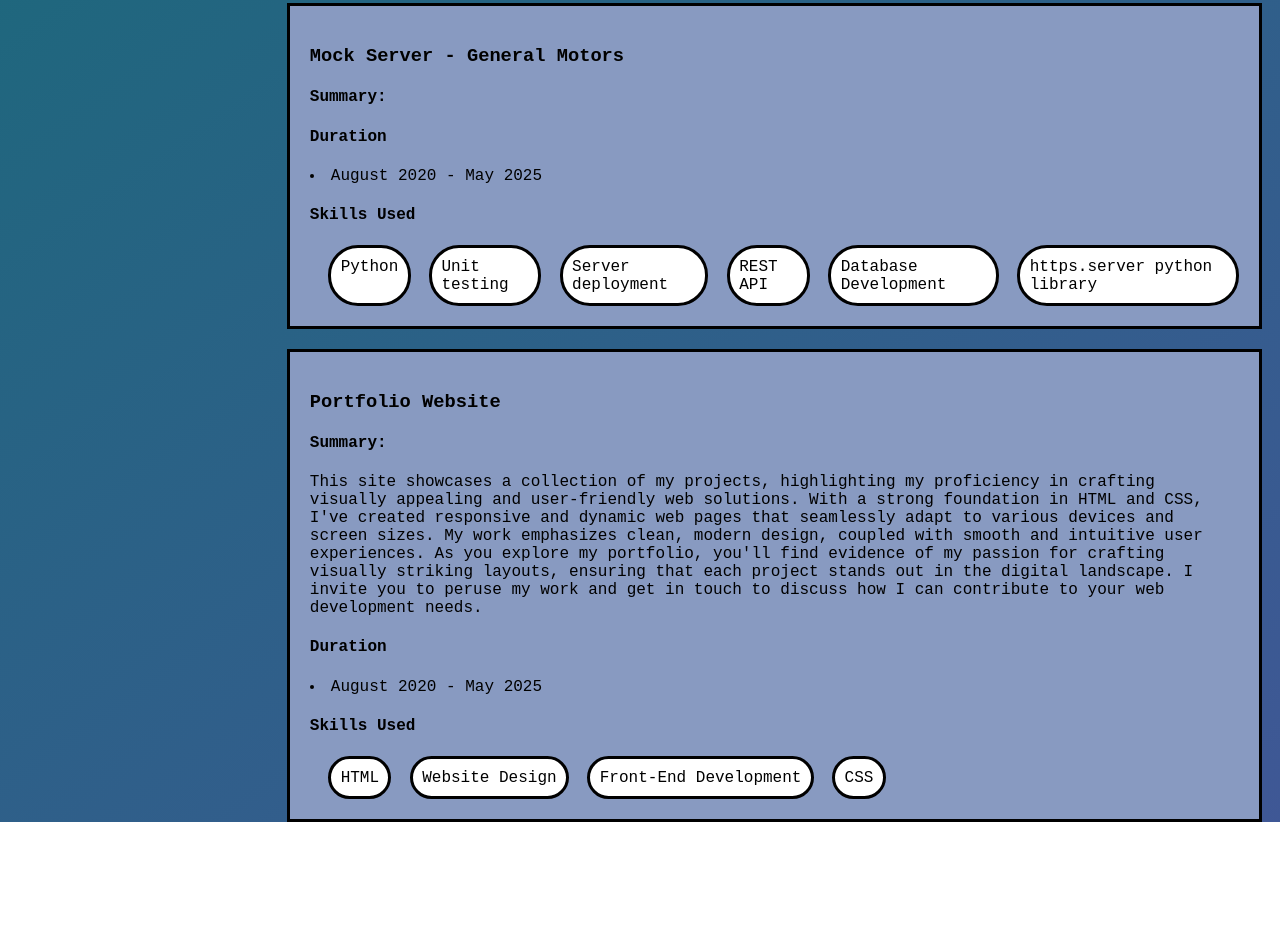
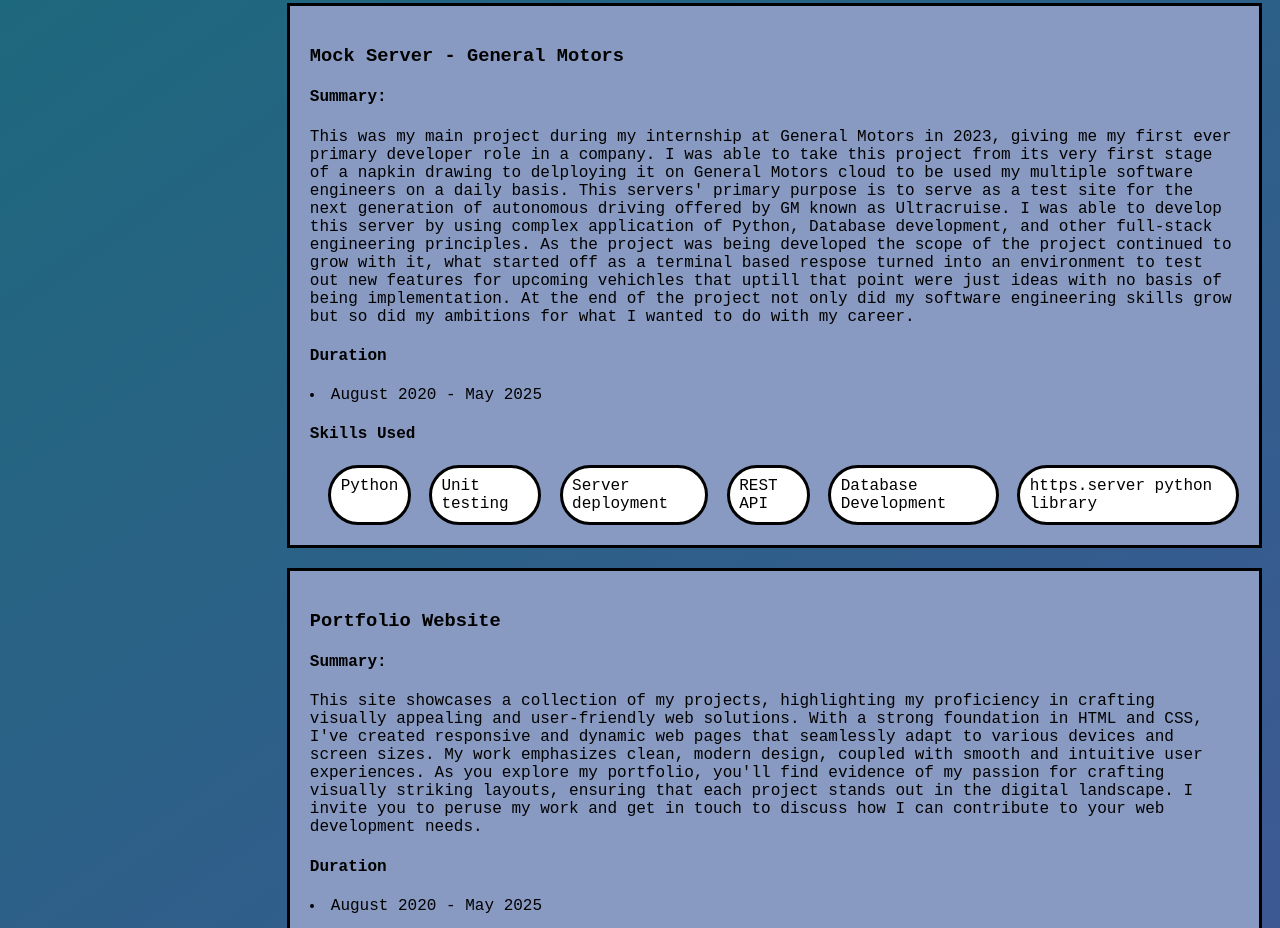
Before and after one commit to Jsd5582/Website, a plain HTML site: page src/Projects.html in a window 1280 px wide. Shown: the part 1475-2403 px from the top of the page. Before the commit the page ends 2297 px from the top, so only its background shows below. Drawn offline with Linux system fonts and the light colour scheme.

Commit message:
Update to project page with addition to mock server summary

```diff
--- a/src/Projects.html
+++ b/src/Projects.html
@@ -132,7 +132,18 @@
                         <h3>Mock Server - General Motors</h3>
                         <h4>Summary:</h4>
                             <p>
-
+                                This was my main project during my internship at General Motors in 2023, giving me
+                                my first ever primary developer role in a company. I was able to take this project
+                                from its very first stage of a napkin drawing to delploying it on General Motors cloud
+                                to be used my multiple software engineers on a daily basis. This servers' primary purpose
+                                is to serve as a test site for the next generation of autonomous driving offered by GM known
+                                as Ultracruise. I was able to develop this server by using complex application of Python,
+                                Database development, and other full-stack engineering principles. As the project was being
+                                developed the scope of the project continued to grow with it, what started off as a terminal
+                                based respose turned into an environment to test out new features for upcoming vehichles that
+                                uptill that point were just ideas with no basis of being implementation. At the end of the project
+                                not only did my software engineering skills grow but so did my ambitions for what I wanted to do
+                                with my career.
                             </p>
                         <h4>Duration</h4>
                             <li>August 2020 - May 2025</li>
```
